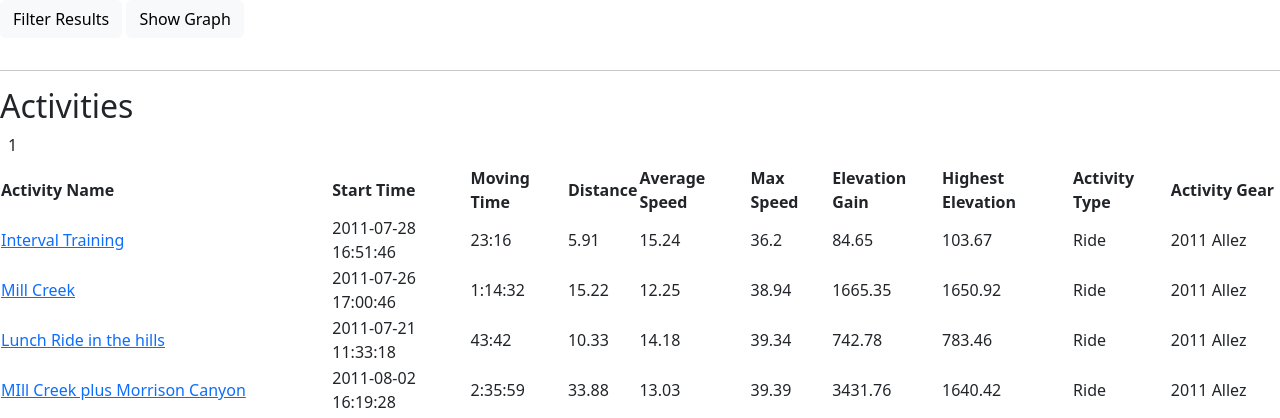
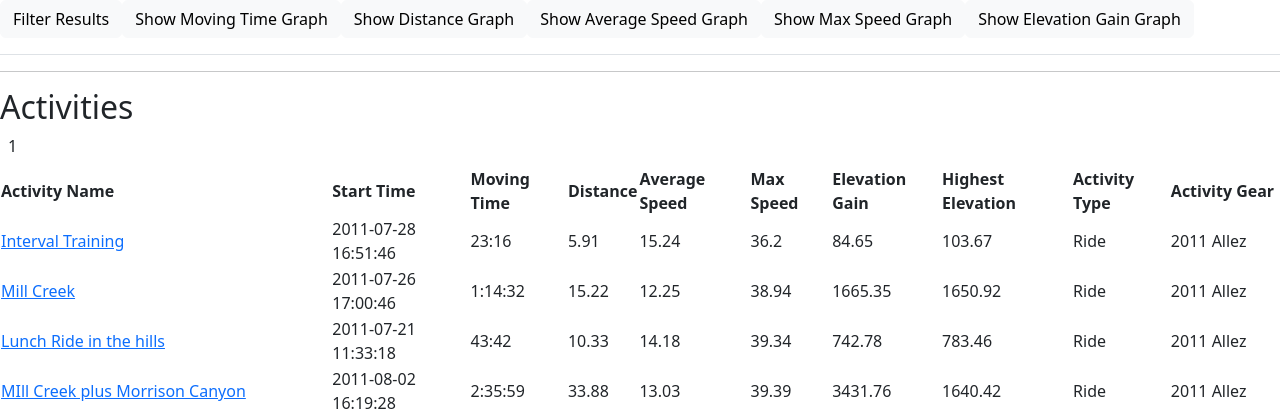
Before and after one commit to KColagiovanni/Strava_Activity, a Flask app: template templates/filter_activities.html in a window 1280 px wide. Shown: the part 56-474 px from the top of the page. Run offline with Flask 3, Linux system fonts and the light colour scheme; the template is opened without the code that fills it: values that come from a table or form of the project are taken from there, most other values are stand-ins (such as "Sample title", 1, 10 or a date in 2020); some libraries are stand-ins or nearby versions.

Commit message:
Added graphs for moving time, avg speed, max speed, and elevation gain in addition to the distance graph.

```diff
--- a/app.py
+++ b/app.py
@@ -1,13 +1,8 @@
-from flask import Flask, render_template, request, Response
+from flask import Flask, render_template, request
 from flask_sqlalchemy import SQLAlchemy
-from fontTools.misc.plistlib import end_date
 from sqlalchemy.sql.operators import ilike_op
-from sqlalchemy import Interval
 import datetime
 from datetime import timedelta
-import matplotlib.pyplot as plt
-import io
-import base64
 import pandas as pd
 import plotly.express as px
 
@@ -117,7 +112,7 @@ def activity():
         text_search = request.form.get('activity_search') or ''
         selected_activity_type = request.form.get('type-options')
         selected_activity_gear = request.form.get('gear-options')
-        start_date = request.form.get('start_date')  # or Activity.query.order_by(Activity.start_time).first().start_time
+        start_date = request.form.get('start_date')
         end_date = request.form.get('end_date') or datetime.datetime.now()
         commute = request.form.get('commute') or None
         min_distance_value = request.form.get('more_than_distance')
@@ -191,76 +186,140 @@ def activity():
         activities = query_string.all()
         num_of_activities = query_string.count()
 
-    # When the page loads
+    # GET request when the page loads
     if request.method == 'GET':
         query_string = Activity.query.order_by(Activity.start_time.desc())
 
         activities = query_string.all()
         num_of_activities = query_string.count()
 
-    # print(f'activities.activity_gear is: {activities.activity_gear}')
-
-    # print(f'db column titles are: {Activity._table_.columns.keys()}')
-
-    if num_of_activities == 1:
-        num_of_activities_string = f'Showing {num_of_activities} Activity'
+    # Display the number of activities that are being displayed.
+    if num_of_activities == 0:
+        num_of_activities_string = 'No Activities to Show'
+    elif num_of_activities == 1:
+        num_of_activities_string = 'Showing 1 Activity'
     else:
         num_of_activities_string = f'Showing {num_of_activities} Activities'
 
-    min_activities_distance = Activity.query.order_by(Activity.distance).first().distance
-    max_activities_distance = Activity.query.order_by(Activity.distance.desc()).first().distance
+    # Get the minimum and maximum of all the activity distances for the dropdown boxes
+    min_activities_distance = (Activity.query.order_by(Activity.distance).
+                               first().distance)
+    max_activities_distance = (Activity.query.order_by(Activity.distance.desc()).
+                               first().distance)
 
-    min_activities_elevation_gain = Activity.query.order_by(Activity.elevation_gain).first().elevation_gain
-    max_activities_elevation_gain = Activity.query.order_by(Activity.elevation_gain.desc()).first().elevation_gain
+    # Get the minimum and maximum of all the activity elevation gains for the dropdown boxes
+    min_activities_elevation_gain = (Activity.query.order_by(Activity.elevation_gain).
+                                     first().elevation_gain)
+    max_activities_elevation_gain = (Activity.query.order_by(Activity.elevation_gain.desc()).
+                                     first().elevation_gain)
 
+    # Get the minimum and maximum of all the activity elevations for the dropdown boxes
     min_activities_highest_elevation = Activity.query.order_by(Activity.highest_elevation).first().highest_elevation
-    max_activities_highest_elevation = Activity.query.order_by(Activity.highest_elevation.desc()).first().highest_elevation
+    max_activities_highest_elevation = (Activity.query.order_by(Activity.highest_elevation.desc()).
+                                        first().highest_elevation)
 
-    longest_moving_time_split = split_time_string(Activity.query.order_by(Activity.moving_time.desc()).first().moving_time)
-    shortest_moving_time_split = split_time_string(Activity.query.order_by(Activity.moving_time).first().moving_time)
+    # Get the minimum and maximum of all the activity moving times for the dropdown boxes
+    longest_moving_time_split = split_time_string(Activity.query.order_by(Activity.moving_time.desc()).
+                                                  first().moving_time)
+    shortest_moving_time_split = split_time_string(Activity.query.order_by(Activity.moving_time).
+                                                   first().moving_time)
 
-    min_activities_average_speed = Activity.query.order_by(Activity.average_speed).first().average_speed
-    max_activities_average_speed = Activity.query.order_by(Activity.average_speed.desc()).first().average_speed
+    # Get the minimum and maximum of all the activity average speeds for the dropdown boxes
+    min_activities_average_speed = (Activity.query.order_by(Activity.average_speed).
+                                    first().average_speed)
+    max_activities_average_speed = (Activity.query.order_by(Activity.average_speed.desc()).
+                                    first().average_speed)
 
-    min_activities_max_speed = Activity.query.order_by(Activity.max_speed).first().max_speed
-    max_activities_max_speed = Activity.query.order_by(Activity.max_speed.desc()).first().max_speed
+    # Get the minimum and maximum of all the activity max speeds for the dropdown boxes
+    min_activities_max_speed = (Activity.query.order_by(Activity.max_speed).
+                                first().max_speed)
+    max_activities_max_speed = (Activity.query.order_by(Activity.max_speed.desc()).
+                                first().max_speed)
 
     # Group the activity types and create a list of each activity type to be used to populate the dropdown menu options.
-    activity_type_categories = Activity.query.with_entities(Activity.activity_type).group_by(Activity.activity_type).all()
+    activity_type_categories = (Activity.query.with_entities(Activity.activity_type).
+                                group_by(Activity.activity_type).all())
     activity_type_list = [type.activity_type for type in activity_type_categories]
 
     # Group the activity gear and create a list of each activity gear to be used to populate the dropdown menu options.
-    activity_gear_categories = Activity.query.with_entities(Activity.activity_gear).group_by(Activity.activity_gear).all()
+    activity_gear_categories = (Activity.query.with_entities(Activity.activity_gear).
+                                group_by(Activity.activity_gear).all())
     activity_gear_list = [gear.activity_gear for gear in activity_gear_categories]
 
-    # distances = [activity.distance for activity in activities]
-    # times = [activity.start_time for activity in activities]
-    #
-    # # Create the plot
-    # plt.figure(figsize=(10, 5))
-    # plt.plot(times, distances)#, marker='o')
-    # plt.title("Distance vs. Time")
-    # plt.xlabel("Distance (mi)")
-    # plt.ylabel("Time (hours)")
-    # plt.grid(True)
+    # Create a DataFrame using the desired data, create a simple Plotly line chart, then convert the figure to an HTML
+    # div for activity Date vs Moving Time.
+    moving_time_data = {
+        'Activity Moving Time': [activity.moving_time_seconds for activity in activities],
+        'Activity Date': [activity.start_time for activity in activities]
+    }
+    moving_time_df = pd.DataFrame(moving_time_data)
+    moving_time_fig = px.line(
+        moving_time_df,
+        x='Activity Date',
+        y='Activity Moving Time',
+        title="Moving Time vs Activity Date"
+    )
+    plot_moving_time_data = moving_time_fig.to_html(full_html=False)
 
-    # # Convert plot to PNG image in memory
-    # img = io.BytesIO()
-    # plt.savefig(img, format='png')
-    # img.seek(0)
-    #
-    # # Encode the plot as base64
-    # plot_data = base64.b64encode(img.read()).decode()
+    # Create a DataFrame using the desired data, create a simple Plotly line chart, then convert the figure to an HTML
+    # div for activity Date vs Distance.
+    distance_data = {
+        'Activity Distance': [activity.distance for activity in activities],
+        'Activity Date': [activity.start_time for activity in activities]
+    }
+    distance_df = pd.DataFrame(distance_data)
+    distance_fig = px.line(
+        distance_df,
+        x='Activity Date',
+        y='Activity Distance',
+        title="Distance vs Activity Date"
+    )
+    plot_distance_data = distance_fig.to_html(full_html=False)
 
-    # Create a DataFrame from the query result
-    data = {'distance': [activity.distance for activity in activities], 'date': [activity.start_time for activity in activities]}
-    df = pd.DataFrame(data)
+    # Create a DataFrame using the desired data, create a simple Plotly line chart, then convert the figure to an HTML
+    # div for activity Date vs Average Speed.
+    avg_speed_data = {
+        'Activity Average Speed': [activity.average_speed for activity in activities],
+        'Activity Date': [activity.start_time for activity in activities]
+    }
+    avg_speed_df = pd.DataFrame(avg_speed_data)
+    avg_speed_fig = px.line(
+        avg_speed_df,
+        x='Activity Date',
+        y='Activity Average Speed',
+        title="Average Speed vs Activity Date"
+    )
+    plot_avg_speed_data = avg_speed_fig.to_html(full_html=False)
 
-    # Create a simple Plotly bar chart
-    fig = px.line(df, x='date', y='distance', title="Distance vs Time")
+    # Create a DataFrame using the desired data, create a simple Plotly line chart, then convert the figure to an HTML
+    # div for activity Date vs Max Speed.
+    max_speed_data = {
+        'Activity Max Speed': [activity.max_speed for activity in activities],
+        'Activity Date': [activity.start_time for activity in activities]
+    }
+    max_speed_df = pd.DataFrame(max_speed_data)
+    max_speed_fig = px.line(
+        max_speed_df,
+        x='Activity Date',
+        y='Activity Max Speed',
+        title="Max Speed vs Activity Date"
+    )
+    plot_max_speed_data = max_speed_fig.to_html(full_html=False)
 
-    # Convert Plotly figure to HTML div
-    plot_data = fig.to_html(full_html=False)
+    # Create a DataFrame using the desired data, create a simple Plotly line chart, then convert the figure to an HTML
+    # div for activity Date vs Elevation Gain.
+    elevation_gain_data = {
+        'Activity Elevation Gain': [activity.elevation_gain for activity in activities],
+        'Activity Date': [activity.start_time for activity in activities]
+    }
+    elevation_gain_df = pd.DataFrame(elevation_gain_data)
+    elevation_gain_fig = px.line(
+        elevation_gain_df,
+        x='Activity Date',
+        y='Activity Elevation Gain',
+        title="Elevation Gain vs Activity Date"
+    )
+    plot_elevation_gain_data = elevation_gain_fig.to_html(full_html=False)
 
     return render_template(
         'filter_activities.html',
@@ -280,7 +339,11 @@ def activity():
         max_activities_average_speed=max_activities_average_speed,
         min_activities_max_speed = min_activities_max_speed,
         max_activities_max_speed = max_activities_max_speed,
-        plot_data=plot_data
+        plot_moving_time_data=plot_moving_time_data,
+        plot_distance_data=plot_distance_data,
+        plot_avg_speed_data=plot_avg_speed_data,
+        plot_max_speed_data=plot_max_speed_data,
+        plot_elevation_gain_data=plot_elevation_gain_data
     )
 
 @app.route('/activity/<activity_id>', methods=['GET'])
--- a/templates/filter_activities.html
+++ b/templates/filter_activities.html
@@ -5,6 +5,8 @@
 {% endblock %}
 
 {% block body %}
+    <ul class="nav nav-tabs">
+        <li class="nav-item">
             <p class="d-inline-flex gap-1">
               <button class="btn btn-light"
                       type="button"
@@ -303,30 +305,125 @@
 
               </div>
             </div>
+        </li>
 
-    <!-- Horizontal Line -->
-<!--    <hr>-->
-
+        <!-- Plot Moving Time -->
+        <li class="nav-item">
             <p class="d-inline-flex gap-1">
                 <button class="btn btn-light"
                       type="button"
                       data-bs-toggle="collapse"
-              data-bs-target="#collapsePlot"
+                      data-bs-target="#collapseMovingTimePlot"
                       aria-expanded="false"
-              aria-controls="collapsePlot">
-        Show Graph
+                      aria-controls="collapseMovingTimePlot">
+                Show Moving Time Graph
                 </button>
             </p>
-    <div class="collapse" id="collapsePlot">
+            <div class="collapse" id="collapseMovingTimePlot">
                 <div class="card card-body">
                     <div class="dropdown">
-                <h2>Distance vs Time</h2>
                         <div>
-                        {{ plot_data | safe }}
+                            {{ plot_moving_time_data | safe }}
                         </div>
                     </div>
                 </div>
             </div>
+        </li>
+
+        <!-- Plot Distance -->
+        <li class="nav-item">
+            <p class="d-inline-flex gap-1">
+                <button class="btn btn-light"
+                      type="button"
+                      data-bs-toggle="collapse"
+                      data-bs-target="#collapseDistancePlot"
+                      aria-expanded="false"
+                      aria-controls="collapseDistancePlot">
+                Show Distance Graph
+                </button>
+            </p>
+            <div class="collapse" id="collapseDistancePlot">
+                <div class="card card-body">
+                    <div class="dropdown">
+                        <div>
+                            {{ plot_distance_data | safe }}
+                        </div>
+                    </div>
+                </div>
+            </div>
+        </li>
+
+        <!-- Plot Average Speed -->
+        <li class="nav-item">
+            <p class="d-inline-flex gap-1">
+                <button class="btn btn-light"
+                      type="button"
+                      data-bs-toggle="collapse"
+                      data-bs-target="#collapseAvgSpeedPlot"
+                      aria-expanded="false"
+                      aria-controls="collapseAvgSpeedPlot">
+                Show Average Speed Graph
+                </button>
+            </p>
+            <div class="collapse" id="collapseAvgSpeedPlot">
+                <div class="card card-body">
+                    <div class="dropdown">
+                        <div>
+                            {{ plot_avg_speed_data | safe }}
+                        </div>
+                    </div>
+                </div>
+            </div>
+        </li>
+
+        <!-- Plot Max Speed -->
+        <li class="nav-item">
+            <p class="d-inline-flex gap-1">
+                <button class="btn btn-light"
+                      type="button"
+                      data-bs-toggle="collapse"
+                      data-bs-target="#collapseMaxSpeedPlot"
+                      aria-expanded="false"
+                      aria-controls="collapseMaxSpeedPlot">
+                Show Max Speed Graph
+                </button>
+            </p>
+            <div class="collapse" id="collapseMaxSpeedPlot">
+                <div class="card card-body">
+                    <div class="dropdown">
+                        <div>
+                            {{ plot_max_speed_data | safe }}
+                        </div>
+                    </div>
+                </div>
+            </div>
+        </li>
+
+        <!-- Plot Elevation Gain -->
+        <li class="nav-item">
+            <p class="d-inline-flex gap-1">
+                <button class="btn btn-light"
+                      type="button"
+                      data-bs-toggle="collapse"
+                      data-bs-target="#collapseElevationGainPlot"
+                      aria-expanded="false"
+                      aria-controls="collapseElevationGainPlot">
+                Show Elevation Gain Graph
+                </button>
+            </p>
+            <div class="collapse" id="collapseElevationGainPlot">
+                <div class="card card-body">
+                    <div class="dropdown">
+                        <div>
+                            {{ plot_elevation_gain_data | safe }}
+                        </div>
+                    </div>
+                </div>
+            </div>
+        </li>
+    </ul>
+
+
     <!-- Horizontal Line -->
     <hr>
 
```
Lines whose indentation alone changed are shown as unchanged.
